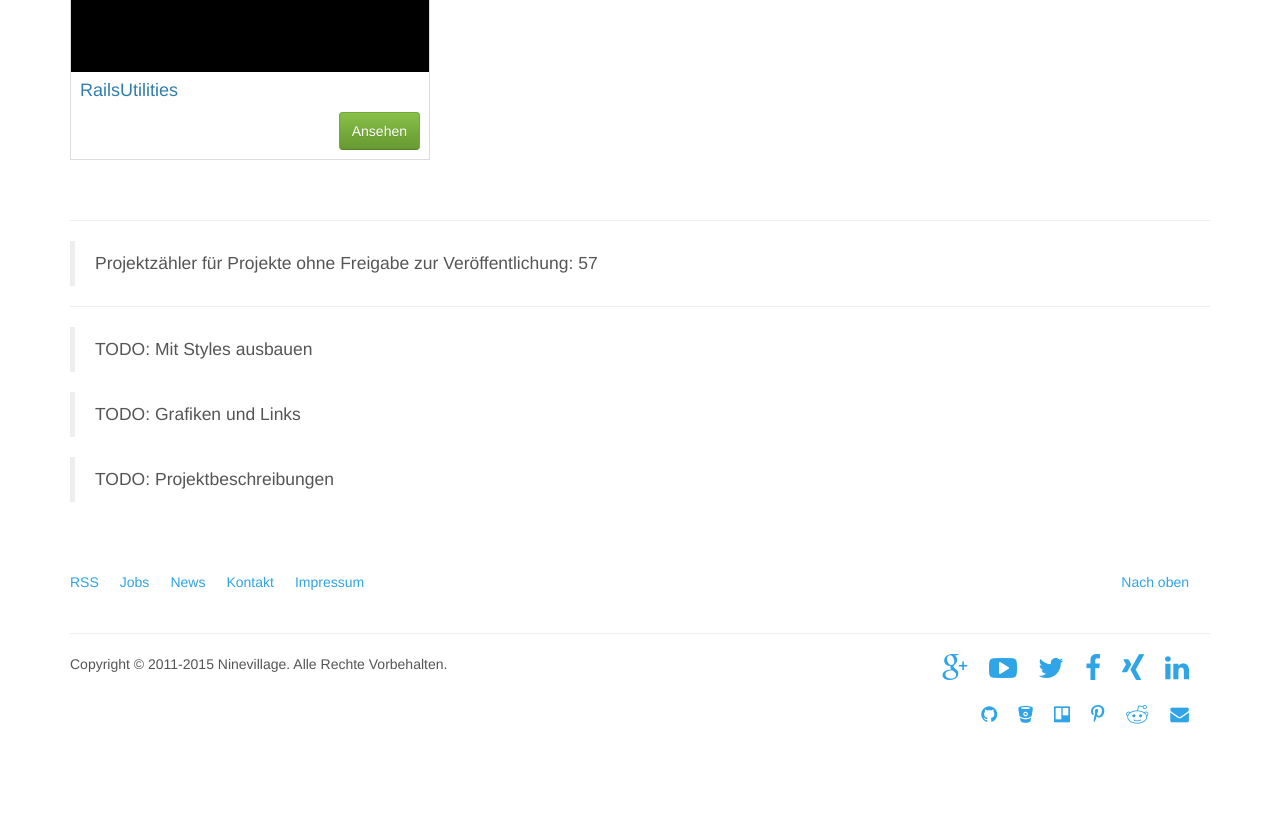
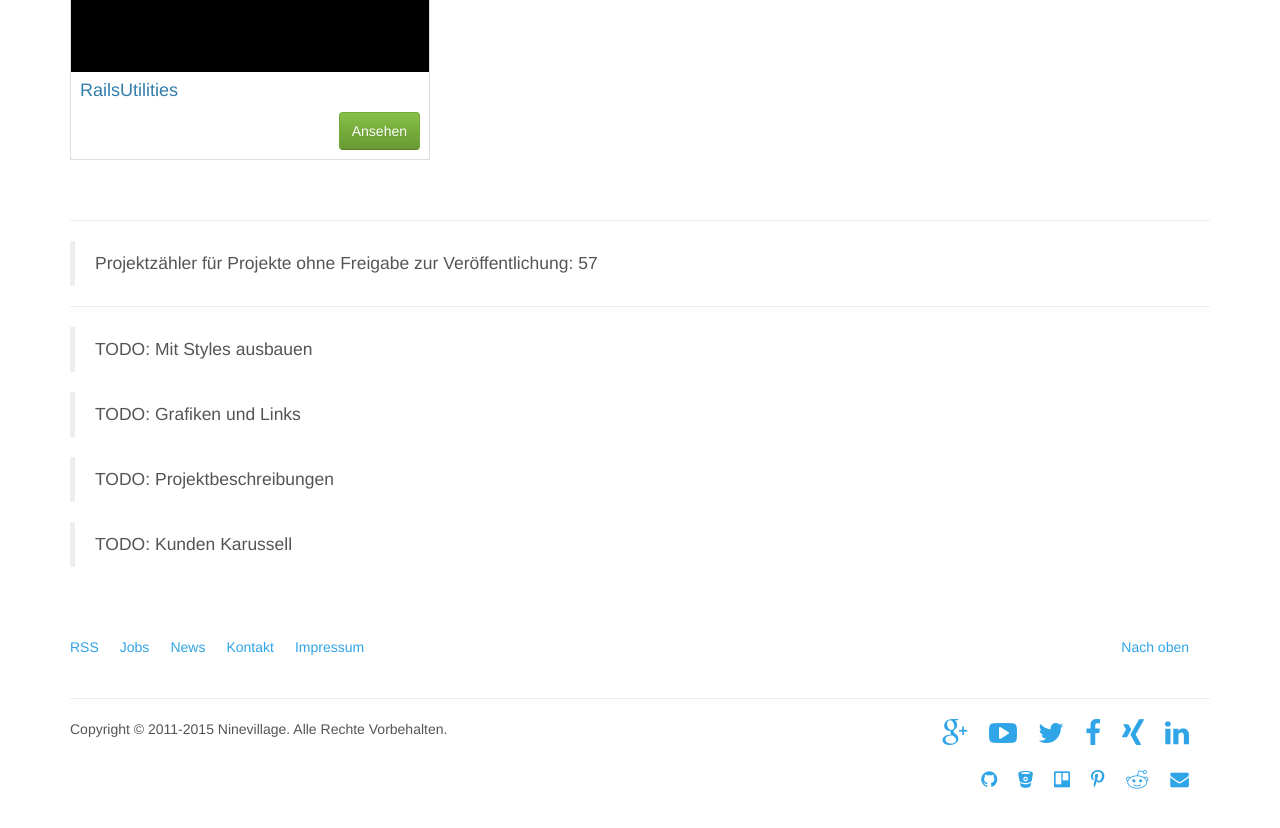
Before and after one commit to Ninevillage/ninevillage.github.io, a Jekyll site: the page built from pages/de/references.html, in a window 1280 px wide and 900 px high, scrolled down 3025 px. Shown: the top 828 px of the window. Built offline with Jekyll 4.4.1, drawn with Linux system fonts in a browser that asks for light colours; nearby versions of some CDN libraries; library files that are not in the unit come from our copies.

Commit message:
added todo in references page

```diff
--- a/pages/de/references.html
+++ b/pages/de/references.html
@@ -112,3 +112,5 @@ weight: 20
 <blockquote>TODO: Grafiken und Links</blockquote>
 
 <blockquote>TODO: Projektbeschreibungen</blockquote>
+
+<blockquote>TODO: Kunden Karussell</blockquote>
```
